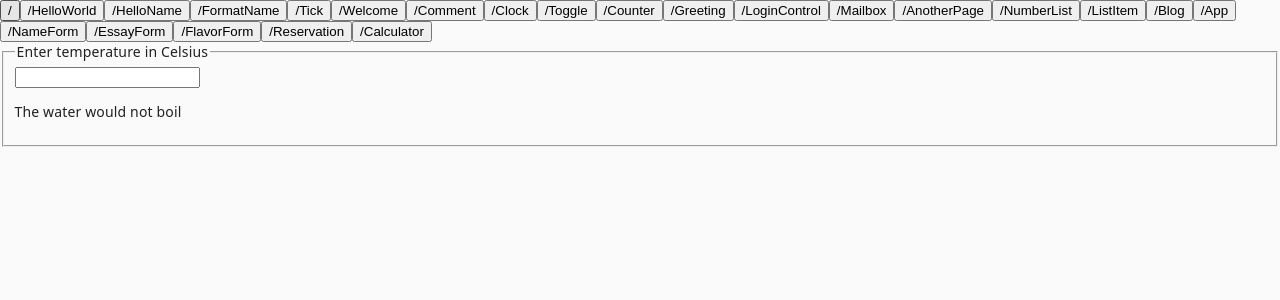
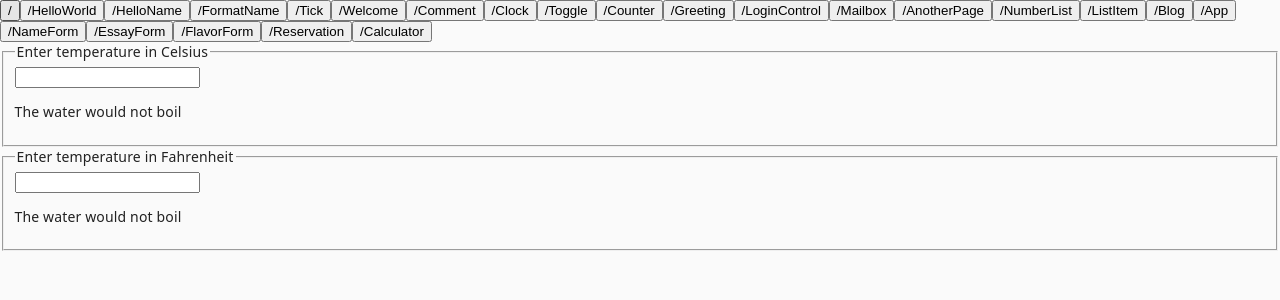
Before and after one commit to littlehorseboy/react-hooks-practice, a React app: page /#/Calculator in a window 1280 px wide. Shown: the top 300 px of the page. Built offline with nearby package versions, Linux system fonts and the light colour scheme.

Commit message:
feat: Calculator.tsx 要轉換溫度

```diff
--- /dev/null
+++ b/src/components/10-lifting-state-up/BoilingVerdict.tsx
@@ -0,0 +1,12 @@
+import React, { useState } from 'react';
+
+interface BoilingVerdictProps {
+  celsius: number;
+}
+
+export default function BoilingVerdict(props: BoilingVerdictProps): JSX.Element {
+  if (props.celsius >= 100) {
+    return <p>The water would boil</p>;
+  }
+  return <p>The water would not boil</p>;
+}
--- a/src/components/10-lifting-state-up/Calculator.tsx
+++ b/src/components/10-lifting-state-up/Calculator.tsx
@@ -1,28 +1,30 @@
 import React, { useState } from 'react';
-
-interface BoilingVerdictProps {
-  celsius: number;
-}
-
-function BoilingVerdict(props: BoilingVerdictProps): JSX.Element {
-  if (props.celsius >= 100) {
-    return <p>The water would boil</p>;
-  }
-  return <p>The water would not boil</p>;
-}
+import BoilingVerdict from './BoilingVerdict';
+import TemperatureInput from './TemperatureInput';
 
 export default function Calculator(): JSX.Element {
   const [temperature, setTemperature] = useState('');
 
-  const handleChange = (event: React.ChangeEvent<HTMLInputElement>): void => {
+  const handleCelsiusChange = (event: React.ChangeEvent<HTMLInputElement>): void => {
+    setTemperature(event.target.value);
+  };
+
+  const handleFahrenheitChange = (event: React.ChangeEvent<HTMLInputElement>): void => {
     setTemperature(event.target.value);
   };
 
   return (
-    <fieldset>
-      <legend>Enter temperature in Celsius</legend>
-      <input value={temperature} onChange={handleChange} />
-      <BoilingVerdict celsius={parseFloat(temperature)} />
-    </fieldset>
+    <>
+      <TemperatureInput
+        scale="c"
+        temperature={temperature}
+        onTemperatureChange={handleCelsiusChange}
+      />
+      <TemperatureInput
+        scale="f"
+        temperature={temperature}
+        onTemperatureChange={handleFahrenheitChange}
+      />
+    </>
   );
 }
--- /dev/null
+++ b/src/components/10-lifting-state-up/TemperatureInput.tsx
@@ -0,0 +1,28 @@
+import React, { useState } from 'react';
+import BoilingVerdict from './BoilingVerdict';
+
+interface ScaleNamesI {
+  [c: string]: string;
+  f: string;
+}
+
+const scaleNames: ScaleNamesI = {
+  c: 'Celsius',
+  f: 'Fahrenheit',
+};
+
+interface TemperatureInputProps {
+  scale: string;
+  temperature: string;
+  onTemperatureChange: (event: React.ChangeEvent<HTMLInputElement>) => void;
+}
+
+export default function TemperatureInput(props: TemperatureInputProps): JSX.Element {
+  return (
+    <fieldset>
+      <legend>Enter temperature in {scaleNames[props.scale]}</legend>
+      <input value={props.temperature} onChange={props.onTemperatureChange} />
+      <BoilingVerdict celsius={parseFloat(props.temperature)} />
+    </fieldset>
+  );
+}
```
